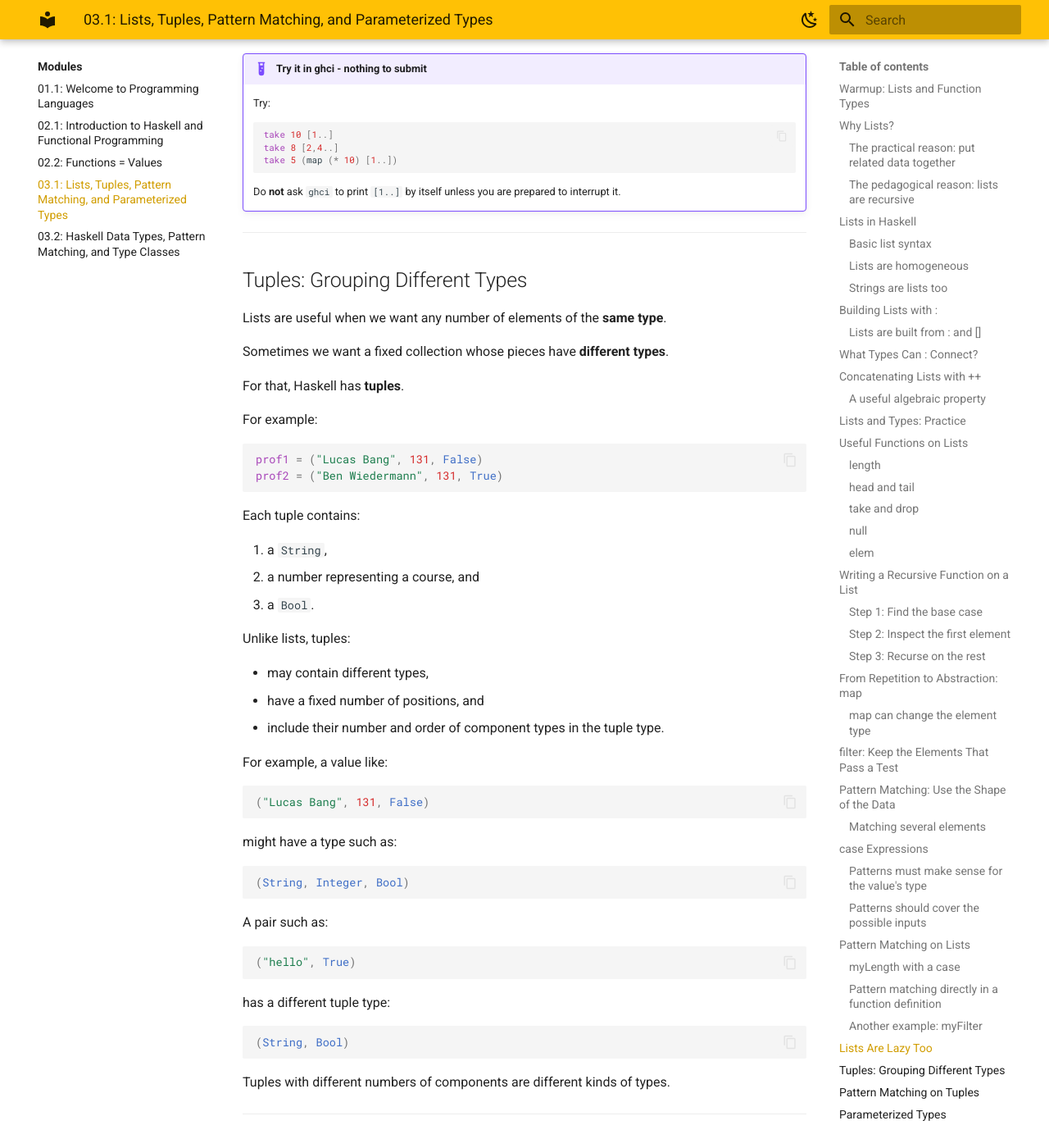
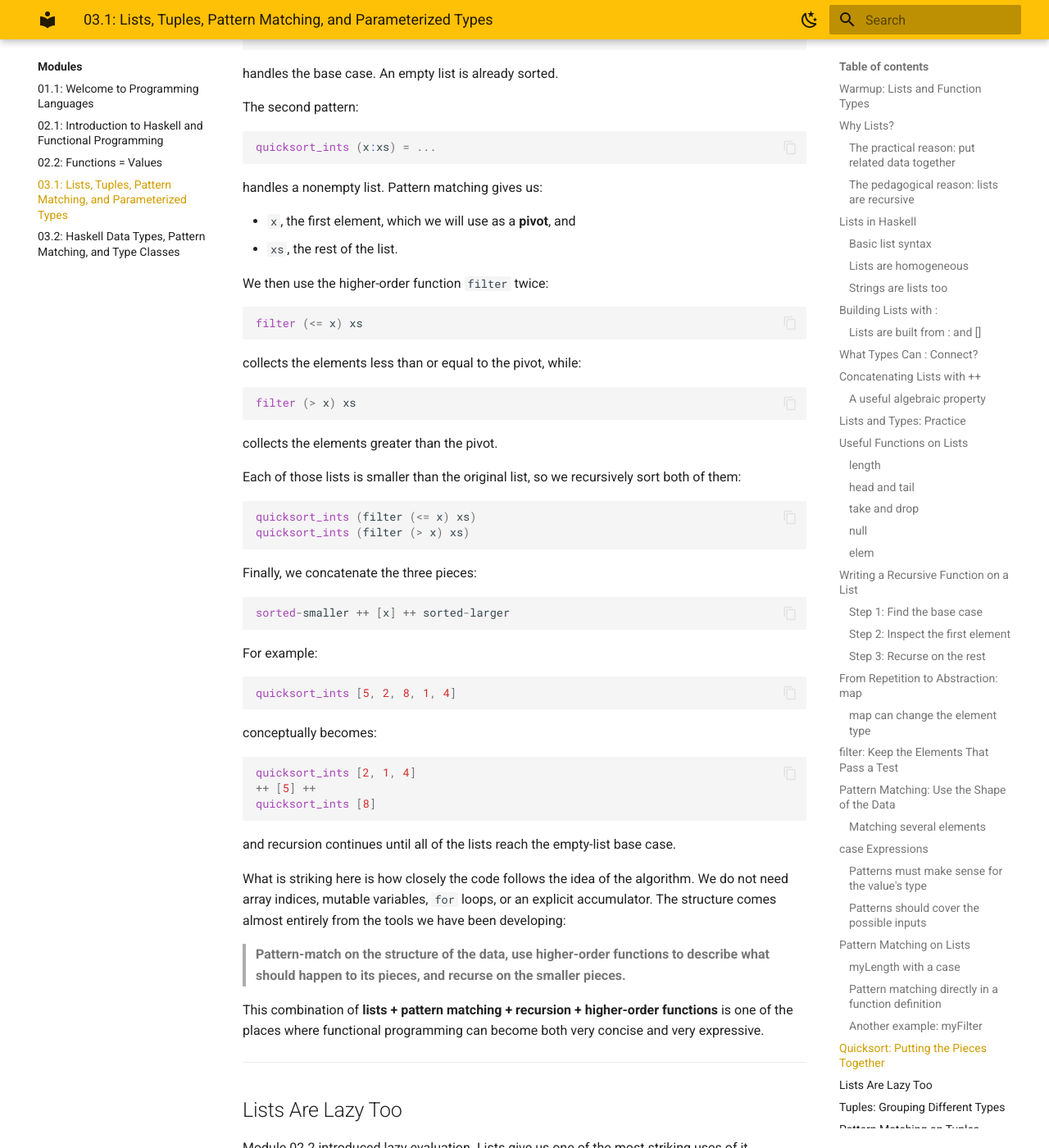
Before and after one commit to lbang-hmc/cs-131-website, an MkDocs documentation site: the page built from content/modules/03.1-lists-tuples-pattern-matching-and-parameterized-types.md, in a window 1280 px wide and 1400 px high, scrolled down 26324 px. Shown: the whole window at 82% size. Built offline with MkDocs 1.6.1 and Material for MkDocs 9.7.7, drawn with Linux system fonts in a browser that asks for light colours; some of the changed text lies outside the part shown.

Commit message:
Add Quicksort section to Module 03.1
Insert "Quicksort: Putting the Pieces Together" after Pattern Matching on
Lists and before Lists Are Lazy Too, so (x:xs) has already been taught as
a pattern and quicksort reads as a payoff combining lists + pattern
matching + recursion + higher-order functions.

Co-Authored-By: Claude Sonnet 5 <noreply@anthropic.com>
Claude-Session: https://claude.ai/code/session_013p6Fk4REyxojRekAeXgqr7

````diff
--- a/content/modules/03.1-lists-tuples-pattern-matching-and-parameterized-types.md
+++ b/content/modules/03.1-lists-tuples-pattern-matching-and-parameterized-types.md
@@ -1281,6 +1281,100 @@ The empty-list case gives the base case. The nonempty-list case gives us exactly
     - How can I use the recursive result on `xs`?
 
 That template will carry you surprisingly far.
+
+---
+
+## Quicksort: Putting the Pieces Together
+
+At this point, we have several ideas that are each useful on their own:
+
+- **lists** give us a recursive data structure,
+- **pattern matching** lets us split a list into its empty and nonempty cases,
+- **recursion** lets us solve the same problem on smaller lists,
+- **higher-order functions** such as `filter` let us describe common list-processing patterns without writing the traversal ourselves.
+
+A nice example that combines all four ideas is **quicksort**.
+
+Here is a compact version that sorts a list of integers:
+
+```haskell
+quicksort_ints :: [Integer] -> [Integer]
+quicksort_ints [] = []
+quicksort_ints (x:xs) =
+  quicksort_ints (filter (<= x) xs)
+  ++ [x] ++
+  quicksort_ints (filter (> x) xs)
+```
+
+There is a lot packed into these few lines.
+
+The first pattern:
+
+```haskell
+quicksort_ints [] = []
+```
+
+handles the base case. An empty list is already sorted.
+
+The second pattern:
+
+```haskell
+quicksort_ints (x:xs) = ...
+```
+
+handles a nonempty list. Pattern matching gives us:
+
+- `x`, the first element, which we will use as a **pivot**, and
+- `xs`, the rest of the list.
+
+We then use the higher-order function `filter` twice:
+
+```haskell
+filter (<= x) xs
+```
+
+collects the elements less than or equal to the pivot, while:
+
+```haskell
+filter (> x) xs
+```
+
+collects the elements greater than the pivot.
+
+Each of those lists is smaller than the original list, so we recursively sort both of them:
+
+```haskell
+quicksort_ints (filter (<= x) xs)
+quicksort_ints (filter (> x) xs)
+```
+
+Finally, we concatenate the three pieces:
+
+```haskell
+sorted-smaller ++ [x] ++ sorted-larger
+```
+
+For example:
+
+```haskell
+quicksort_ints [5, 2, 8, 1, 4]
+```
+
+conceptually becomes:
+
+```haskell
+quicksort_ints [2, 1, 4]
+++ [5] ++
+quicksort_ints [8]
+```
+
+and recursion continues until all of the lists reach the empty-list base case.
+
+What is striking here is how closely the code follows the idea of the algorithm. We do not need array indices, mutable variables, `for` loops, or an explicit accumulator. The structure comes almost entirely from the tools we have been developing:
+
+> **Pattern-match on the structure of the data, use higher-order functions to describe what should happen to its pieces, and recurse on the smaller pieces.**
+
+This combination of **lists + pattern matching + recursion + higher-order functions** is one of the places where functional programming can become both very concise and very expressive.
 
 ---
 
````
